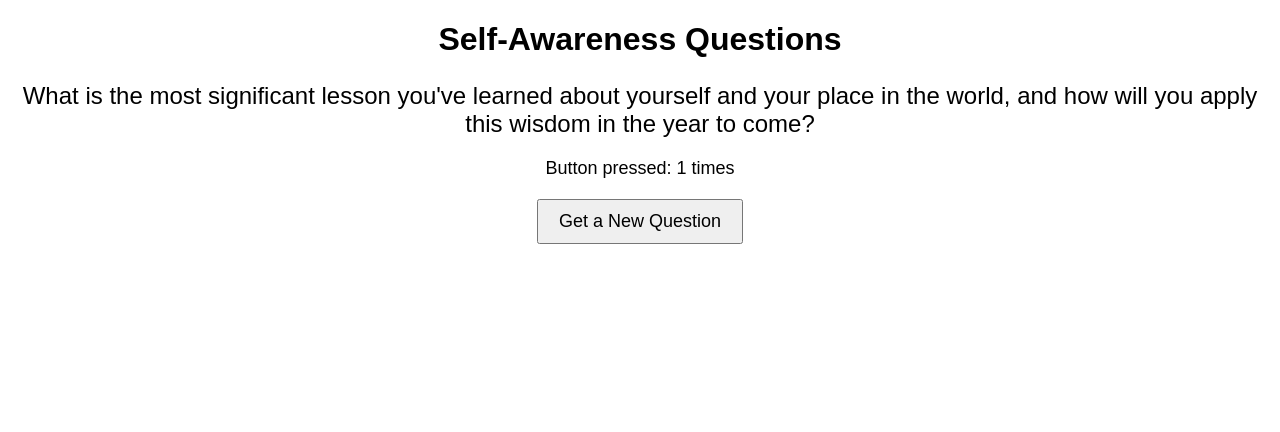
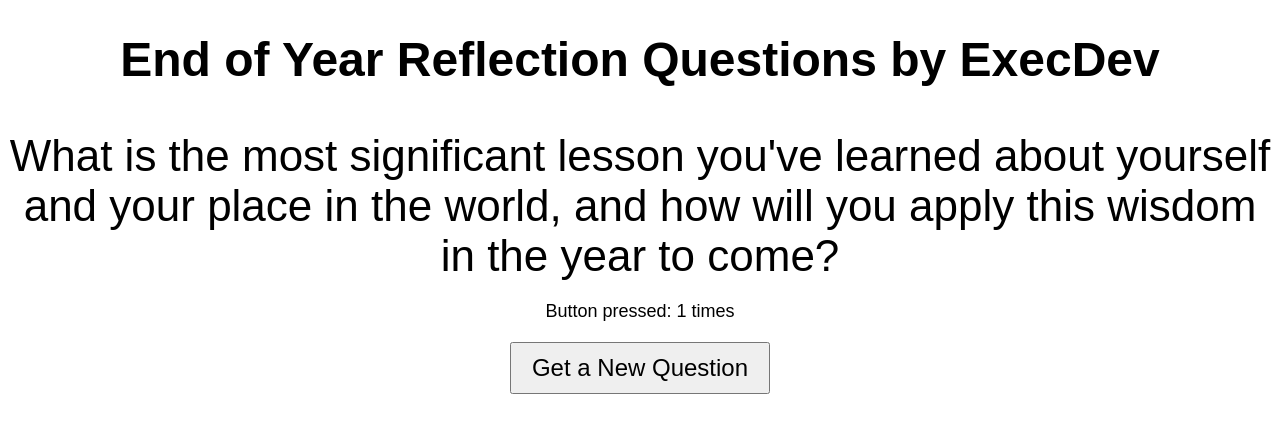
Before and after one commit to Hsnvrs/reflect, a plain HTML site: page index.html in a window 1280 px wide. Both pictures are taken after a click on the button "Get a New Question". Drawn offline with Linux system fonts and the light colour scheme.

Commit message:
Update index.html

```diff
--- a/index.html
+++ b/index.html
@@ -2,19 +2,20 @@
 <!DOCTYPE html>
 <html>
 <head>
-  <title>Self-Awareness Questions</title>
+  <title>End of Year Reflection Questions by ExecDev </title>
   <style>
     body {
+      font-size: 24px;
       font-family: Arial, sans-serif;
       text-align: center;
     }
     #question {
-      font-size: 24px;
+      font-size: 44px;
       margin-bottom: 20px;
     }
     #button {
       padding: 10px 20px;
-      font-size: 18px;
+      font-size: 24px;
       cursor: pointer;
     }
     #counter {
@@ -24,7 +25,7 @@
   </style>
 </head>
 <body>
-  <h1>Self-Awareness Questions</h1>
+  <h1>End of Year Reflection Questions by ExecDev</h1>
   <p id="question"></p>
   <p id="counter">Button pressed: 0 times</p>
   <button id="button">Get a New Question</button>
@@ -74,18 +75,35 @@
       "What specific steps can you take to prioritize your creative spark and nurture your imagination, and how can you incorporate more play and exploration into your daily life?"
     ];
 
-    let currentQuestionIndex = 0;
-    let buttonPressCount = 0;
-
-    document.getElementById("question").innerHTML = questions[currentQuestionIndex];
-    document.getElementById("counter").innerHTML = `Button pressed: ${buttonPressCount} times`;
+     let currentQuestion = 0;
+    let buttonPresses = 0;
 
     document.getElementById("button").addEventListener("click", function() {
-      currentQuestionIndex = (currentQuestionIndex + 1) % questions.length;
-      document.getElementById("question").innerHTML = questions[currentQuestionIndex];
-      buttonPressCount++;
-      document.getElementById("counter").innerHTML = `Button pressed: ${buttonPressCount} times`;
+      buttonPresses++;
+      document.getElementById("counter").innerHTML = "Button pressed: " + buttonPresses + " times";
+
+      if (buttonPresses % 5 === 0) {
+        flashRainbow();
+        alert("You have pressed the button " + buttonPresses + " times!");
+      }
+
+      currentQuestion = (currentQuestion + 1) % questions.length;
+      document.getElementById("question").innerHTML = questions[currentQuestion];
     });
+
+    function flashRainbow() {
+      let colors = ["red", "orange", "yellow", "green", "blue", "indigo", "violet"];
+      let intervalId = setInterval(function() {
+        document.body.style.backgroundColor = colors[Math.floor(Math.random() * colors.length)];
+      }, 100);
+
+      setTimeout(function() {
+        clearInterval(intervalId);
+        document.body.style.backgroundColor = "";
+      }, 2000);
+    }
+
+    document.getElementById("question").innerHTML = questions[currentQuestion];
   </script>
 </body>
 </html>
```
